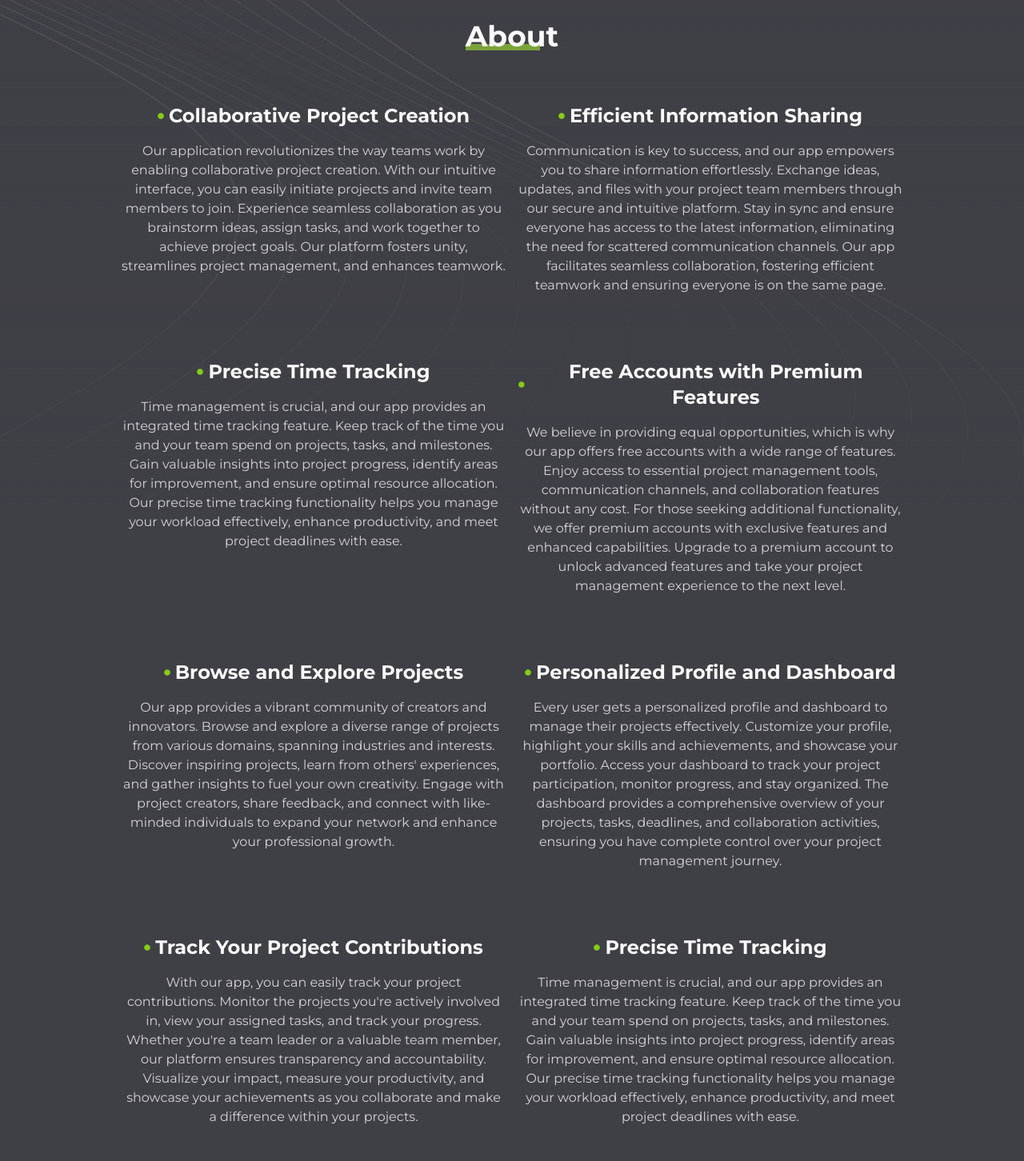
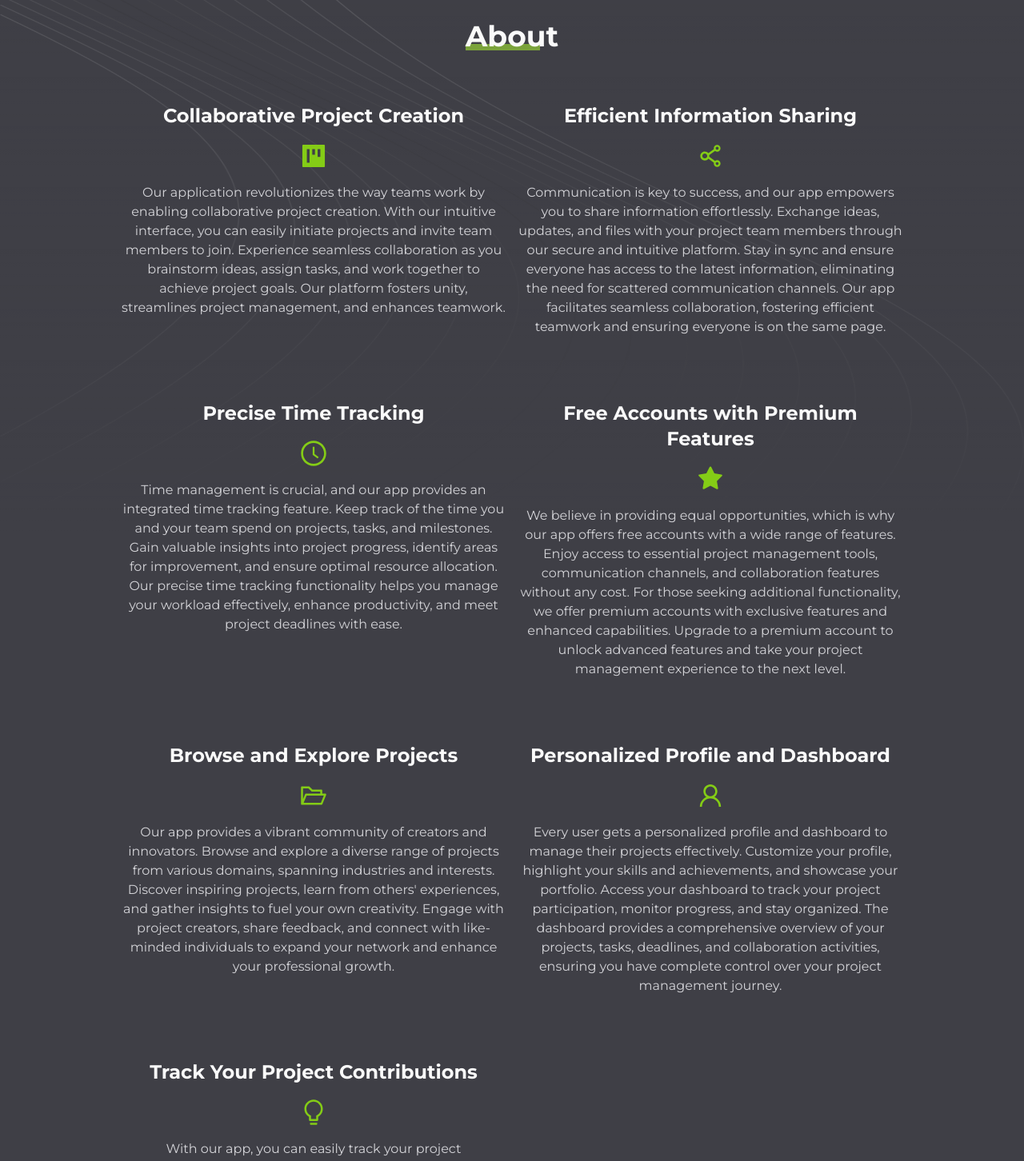
Before and after one commit to bilecky/workflow-pro-app, a React (Vite) app: page /about in a window 1280 px wide. Shown: the part 135-1587 px from the top of the page at 80% size. Built offline with nearby package versions, Linux system fonts and the light colour scheme; no server answers; sample sign-in values are in the browser's storage.

Commit message:
added icons and styling to about component

```diff
--- a/src/components/About.tsx
+++ b/src/components/About.tsx
@@ -1,6 +1,6 @@
 import React from 'react'
 import Wrapper from '../helpers/Wrapper'
-import { FaCircle } from 'react-icons/fa'
+import { AiFillProject, AiOutlineShareAlt, AiOutlineClockCircle, AiFillStar, AiOutlineFolderOpen, AiOutlineUser, AiOutlineBulb } from 'react-icons/ai'
 
 const About: React.FC = () => {
   return (
@@ -13,12 +13,13 @@ const About: React.FC = () => {
       </h2>
       <div className='lg:grid lg:grid-cols-2 gap-4'>
         <div>
-					<h2 className='text-lg lg:text-2xl font-bold flex items-center justify-center mt-16 text-zinc-50'>
-						<FaCircle size={8} className='text-lime-500 mr-1.5 hidden xl:block' />
+          <h4 className='text-lg lg:text-2xl font-bold mt-16 text-zinc-50'>
             Collaborative Project Creation
-					</h2>
-
-					<p className='mt-4 text-zinc-300'>
+          </h4>
+          <div className="flex items-center justify-center mt-2">
+            <AiFillProject size={36} className='text-lime-500 mb-4 my-2 w-full' />
+          </div>
+          <p className=' text-zinc-300'>
             Our application revolutionizes the way teams work by enabling collaborative
             project creation. With our intuitive interface, you can easily initiate
             projects and invite team members to join. Experience seamless collaboration as
@@ -28,12 +29,13 @@ const About: React.FC = () => {
           </p>
         </div>
         <div>
-					<h2 className='text-lg lg:text-2xl font-bold flex items-center justify-center mt-16 text-zinc-50'>
-						<FaCircle size={8} className='text-lime-500 mr-1.5 hidden xl:block' />
+          <h4 className='text-lg lg:text-2xl font-bold mt-16 text-zinc-50'>
             Efficient Information Sharing{' '}
-					</h2>
-
-					<p className='mt-4 text-zinc-300'>
+          </h4>
+          <div className="flex items-center justify-center mt-2">
+            <AiOutlineShareAlt size={36} className='text-lime-500 mb-4 my-2 w-full' />
+          </div>
+          <p className=' text-zinc-300'>
             Communication is key to success, and our app empowers you to share information
             effortlessly. Exchange ideas, updates, and files with your project team
             members through our secure and intuitive platform. Stay in sync and ensure
@@ -43,12 +45,13 @@ const About: React.FC = () => {
           </p>
         </div>
         <div>
-					<h2 className='text-lg lg:text-2xl font-bold flex items-center justify-center mt-16 text-zinc-50'>
-						<FaCircle size={8} className='text-lime-500 mr-1.5 hidden xl:block' />
+          <h4 className='text-lg lg:text-2xl font-bold mt-16 text-zinc-50'>
             Precise Time Tracking{' '}
-					</h2>
-
-					<p className='mt-4 text-zinc-300'>
+          </h4>
+          <div className="flex items-center justify-center mt-2">
+            <AiOutlineClockCircle size={36} className='text-lime-500 mb-4 my-2 w-full' />
+          </div>
+          <p className=' text-zinc-300'>
             Time management is crucial, and our app provides an integrated time tracking
             feature. Keep track of the time you and your team spend on projects, tasks,
             and milestones. Gain valuable insights into project progress, identify areas
@@ -58,12 +61,13 @@ const About: React.FC = () => {
           </p>
         </div>
         <div>
-					<h2 className='text-lg lg:text-2xl font-bold flex items-center justify-center mt-16 text-zinc-50'>
-						<FaCircle size={8} className='text-lime-500 mr-1.5 hidden xl:block' />
+          <h4 className='text-lg lg:text-2xl font-bold mt-16 text-zinc-50'>
             Free Accounts with Premium Features{' '}
-					</h2>
-
-					<p className='mt-4 text-zinc-300'>
+          </h4>
+          <div className="flex items-center justify-center mt-2">
+            <AiFillStar size={36} className='text-lime-500 mb-4 my-2 w-full' />
+          </div>
+          <p className=' text-zinc-300'>
             We believe in providing equal opportunities, which is why our app offers free
             accounts with a wide range of features. Enjoy access to essential project
             management tools, communication channels, and collaboration features without
@@ -75,12 +79,13 @@ const About: React.FC = () => {
         </div>
 
         <div>
-					<h2 className='text-lg lg:text-2xl font-bold flex items-center justify-center mt-16 text-zinc-50'>
-						<FaCircle size={8} className='text-lime-500 mr-1.5 hidden xl:block' />
+          <h4 className='text-lg lg:text-2xl font-bold mt-16 text-zinc-50'>
             Browse and Explore Projects
-					</h2>
-
-					<p className='mt-4 text-zinc-300'>
+          </h4>
+          <div className="flex items-center justify-center mt-2">
+            <AiOutlineFolderOpen size={36} className='text-lime-500 mb-4 my-2 w-full' />
+          </div>
+          <p className=' text-zinc-300'>
             Our app provides a vibrant community of creators and innovators. Browse and
             explore a diverse range of projects from various domains, spanning industries
             and interests. Discover inspiring projects, learn from others' experiences,
@@ -91,12 +96,13 @@ const About: React.FC = () => {
         </div>
 
         <div>
-					<h2 className='text-lg lg:text-2xl font-bold flex items-center justify-center mt-16 text-zinc-50'>
-						<FaCircle size={8} className='text-lime-500 mr-1.5 hidden xl:block' />
-						<span> Personalized Profile and Dashboard</span>
-					</h2>
-
-					<p className='mt-4 text-zinc-300'>
+          <h4 className='text-lg lg:text-2xl font-bold mt-16 text-zinc-50'>
+            Personalized Profile and Dashboard
+          </h4>
+          <div className="flex items-center justify-center mt-2">
+            <AiOutlineUser size={36} className='text-lime-500 mb-4 my-2 w-full' />
+          </div>
+          <p className=' text-zinc-300'>
             Every user gets a personalized profile and dashboard to manage their projects
             effectively. Customize your profile, highlight your skills and achievements,
             and showcase your portfolio. Access your dashboard to track your project
@@ -107,12 +113,13 @@ const About: React.FC = () => {
           </p>
         </div>
         <div>
-					<h2 className='text-lg lg:text-2xl font-bold flex items-center justify-center mt-16 text-zinc-50 '>
-						<FaCircle size={8} className='text-lime-500 mr-1.5 hidden xl:block' />
+          <h4 className='text-lg lg:text-2xl font-bold mt-16 text-zinc-50'>
             Track Your Project Contributions
-					</h2>
-
-					<p className='mt-4 text-zinc-300'>
+          </h4>
+          <div className="flex items-center justify-center mt-2">
+            <AiOutlineBulb size={36} className='text-lime-500 mb-4 my-2 w-full' />
+          </div>
+          <p className=' text-zinc-300'>
             With our app, you can easily track your project contributions. Monitor the
             projects you're actively involved in, view your assigned tasks, and track your
             progress. Whether you're a team leader or a valuable team member, our platform
@@ -121,21 +128,6 @@ const About: React.FC = () => {
             difference within your projects.
           </p>
         </div>
-				<div>
-					<h2 className='text-lg lg:text-2xl font-bold flex items-center justify-center mt-16 text-zinc-50'>
-						<FaCircle size={8} className='text-lime-500 mr-1.5 hidden xl:block' />
-						Precise Time Tracking{' '}
-					</h2>
-
-					<p className='mt-4 text-zinc-300'>
-						Time management is crucial, and our app provides an integrated time tracking
-						feature. Keep track of the time you and your team spend on projects, tasks,
-						and milestones. Gain valuable insights into project progress, identify areas
-						for improvement, and ensure optimal resource allocation. Our precise time
-						tracking functionality helps you manage your workload effectively, enhance
-						productivity, and meet project deadlines with ease.
-					</p>
-				</div>
       </div>
     </section>
   )
```
Lines whose indentation alone changed are shown as unchanged.
